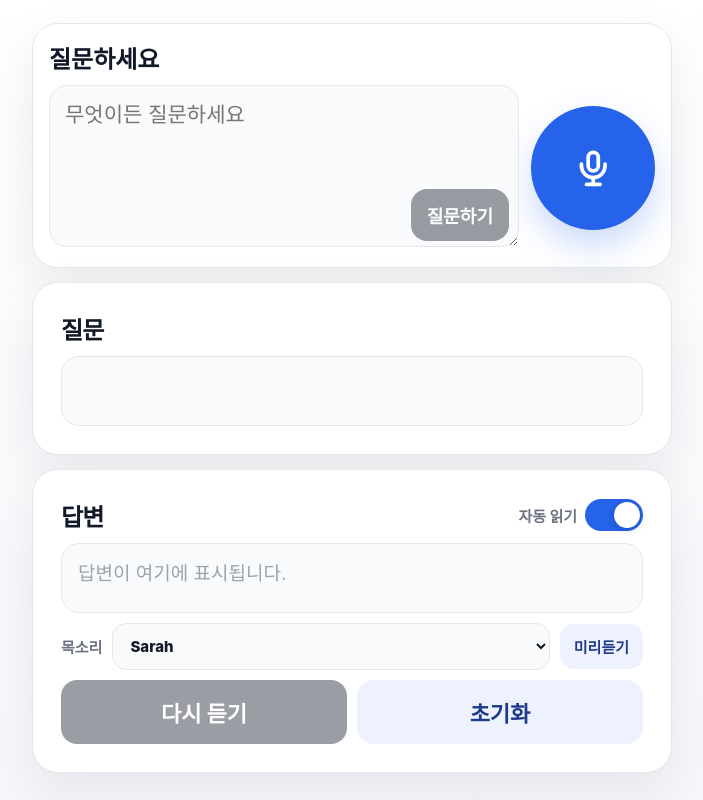
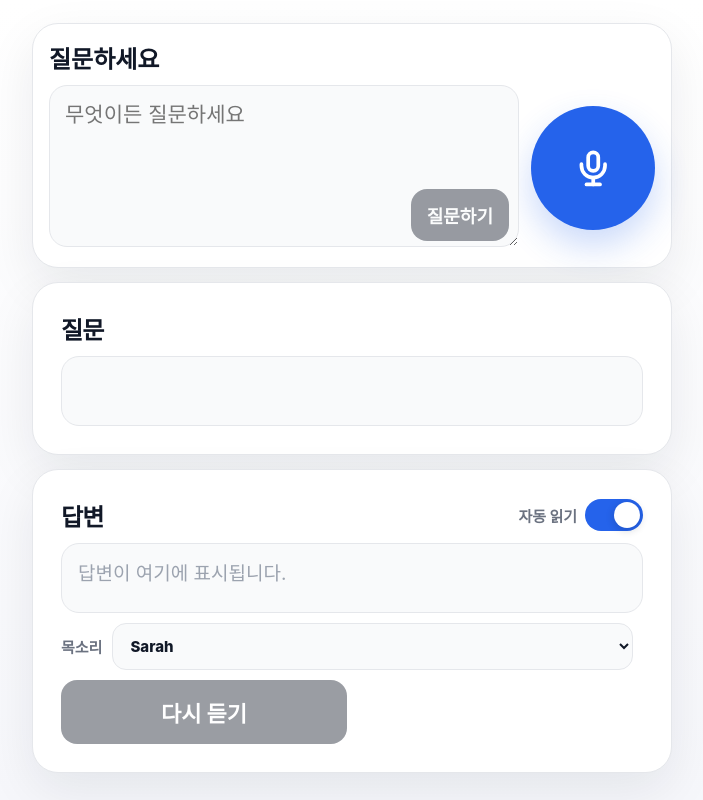
Before and after one commit to swc9803/gpt-stt, a Next.js app: page / in a window 1280 px wide. Shown: the whole page, without its empty margins (288-991 px from the left). Built offline with nearby package versions, Linux system fonts and the light colour scheme.

Commit message:
feat: remove voice preview functionality and associated styles

```diff
--- a/app/globals.scss
+++ b/app/globals.scss
@@ -381,23 +381,6 @@ select {
   cursor: not-allowed;
 }
 
-.voicePreview {
-  border: 0;
-  border-radius: 14px;
-  background: #eef2ff;
-  color: #1e3a8a;
-  padding: 12px 14px;
-  font-size: 15px;
-  font-weight: 800;
-  cursor: pointer;
-  white-space: nowrap;
-
-  &:disabled {
-    opacity: 0.5;
-    cursor: not-allowed;
-  }
-}
-
 .actionButton {
   border: 0;
   border-radius: 16px;
@@ -589,7 +572,6 @@ select {
   }
 
   .smallMicButton,
-  .voicePreview,
   .ttsVoiceSelect {
     width: 100%;
   }
--- a/app/voice-assistant.tsx
+++ b/app/voice-assistant.tsx
@@ -53,7 +53,6 @@ const AUTO_READ_KEY = 'gpt-stt-auto-read-v1';
 const MAX_HISTORY_SESSIONS = 8;
 const MAX_CONTEXT_TURNS = 4;
 const ENABLE_OPENAI_STT_FALLBACK = process.env.NEXT_PUBLIC_ENABLE_OPENAI_STT_FALLBACK === 'true';
-const VOICE_PREVIEW_TEXT = '안녕하세요. 지금 선택한 목소리로 말하고 있어요.';
 const TOPIC_STOP_WORDS = new Set([
   '가족',
   '가능',
@@ -423,10 +422,6 @@ export default function VoiceAssistant() {
     setAutoReadEnabled(enabled);
     window.localStorage.setItem(AUTO_READ_KEY, String(enabled));
     if (!enabled) audioRef.current?.pause();
-  }
-
-  function previewVoice() {
-    void speak(VOICE_PREVIEW_TEXT);
   }
 
   function clearRecognitionFinishTimer() {
@@ -948,12 +943,10 @@ export default function VoiceAssistant() {
                   </option>
                 ))}
               </select>
-              <button className="voicePreview" onClick={previewVoice} disabled={step === 'recording' || !serverTtsEnabled}>미리듣기</button>
             </div>
           </div>
           <div className="actions">
             <button className="actionButton" onClick={() => void speak(answer)} disabled={!answer || step === 'recording'}>다시 듣기</button>
-            <button className="actionButton secondary" onClick={() => { sessionIdRef.current = createSessionId(); setTranscript(''); setAnswer(''); setError(''); audioRef.current?.pause(); setStep('idle'); }}>초기화</button>
           </div>
         </section>
 
```
